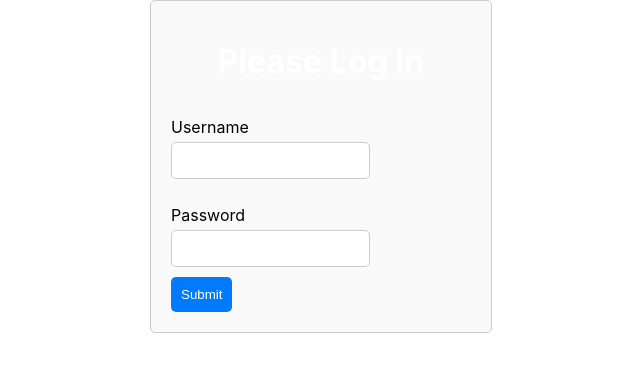
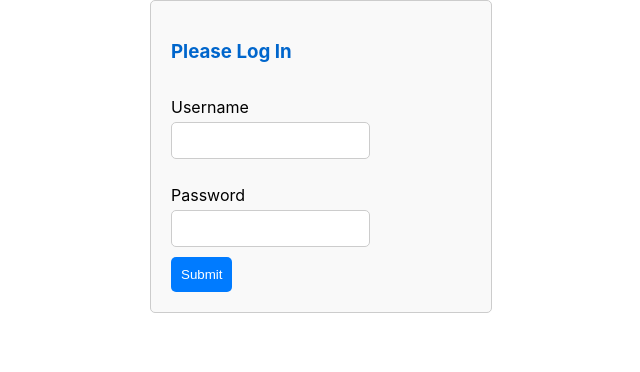
Before and after one commit to Gaetan-Mounsamy/intership_front, a React (Create React App) app: page /internship/consult in a window 1280 px wide. Shown: the top 372 px of the page, without its empty margins (319-959 px from the left). Built offline with nearby package versions, Linux system fonts and the light colour scheme.

Commit message:
Delete Internship

```diff
--- a/src/components/internship/ConsultInternship.js
+++ b/src/components/internship/ConsultInternship.js
@@ -20,7 +20,7 @@ function ConsultInternship() {
             const response = await fetch("http://localhost:8080/internship/getAllByStudent/"+studentId);
             if (response.ok) {
                 const data = await response.json();
-                setInternships(data); // Update state with fetched internship data
+                setInternships(data);
             } else {
                 console.error('Failed to fetch internship data');
             }
@@ -33,7 +33,7 @@ function ConsultInternship() {
     const handleDeleteInternship = async (internshipId) => {
         try {
             // Send delete request to backend to delete the internship
-            const response = await fetch("http://localhost:8080/internship/remove/${internshipId}", {
+            const response = await fetch("http://localhost:8080/internship/remove/"+internshipId, {
                 method: 'DELETE'
             });
             if (response.ok) {
@@ -61,12 +61,12 @@ function ConsultInternship() {
                 </thead>
                 <tbody>
                 {internships.map(internship => (
-                    <tr key={internship.id}>
+                    <tr key={internship.internship_id}>
                         <td>{internship.title}</td>
-                        <td>{internship.date}</td>
+                        <td>{internship.date.substring(0, 10)}</td>
                         <td>
                             <button onClick={() => {/* Navigate to new page */}}>Open</button>
-                            <button onClick={() => handleDeleteInternship(internship.id)}>Delete</button>
+                            <button onClick={() => handleDeleteInternship(internship.internship_id)}>Delete</button>
                         </td>
                     </tr>
                 ))}
--- a/src/components/login/Login.css
+++ b/src/components/login/Login.css
@@ -5,6 +5,7 @@
     border: 1px solid #ccc;
     border-radius: 5px;
     background-color: #f9f9f9;
+
 }
 
 .login-wrapper h1 {
@@ -49,3 +50,7 @@
 .login-wrapper button:hover {
     background-color: #0056b3;
 }
+
+h3{
+    color: #0066cc ;
+}
--- a/src/components/login/Login.js
+++ b/src/components/login/Login.js
@@ -46,7 +46,7 @@ export default function Login({ setToken }) {
 
     return(
         <div className="login-wrapper">
-            <h1>Please Log In</h1>
+            <h3>Please Log In</h3>
             <form onSubmit={handleSubmit}>
                 <label>
                     <p>Username</p>
```
